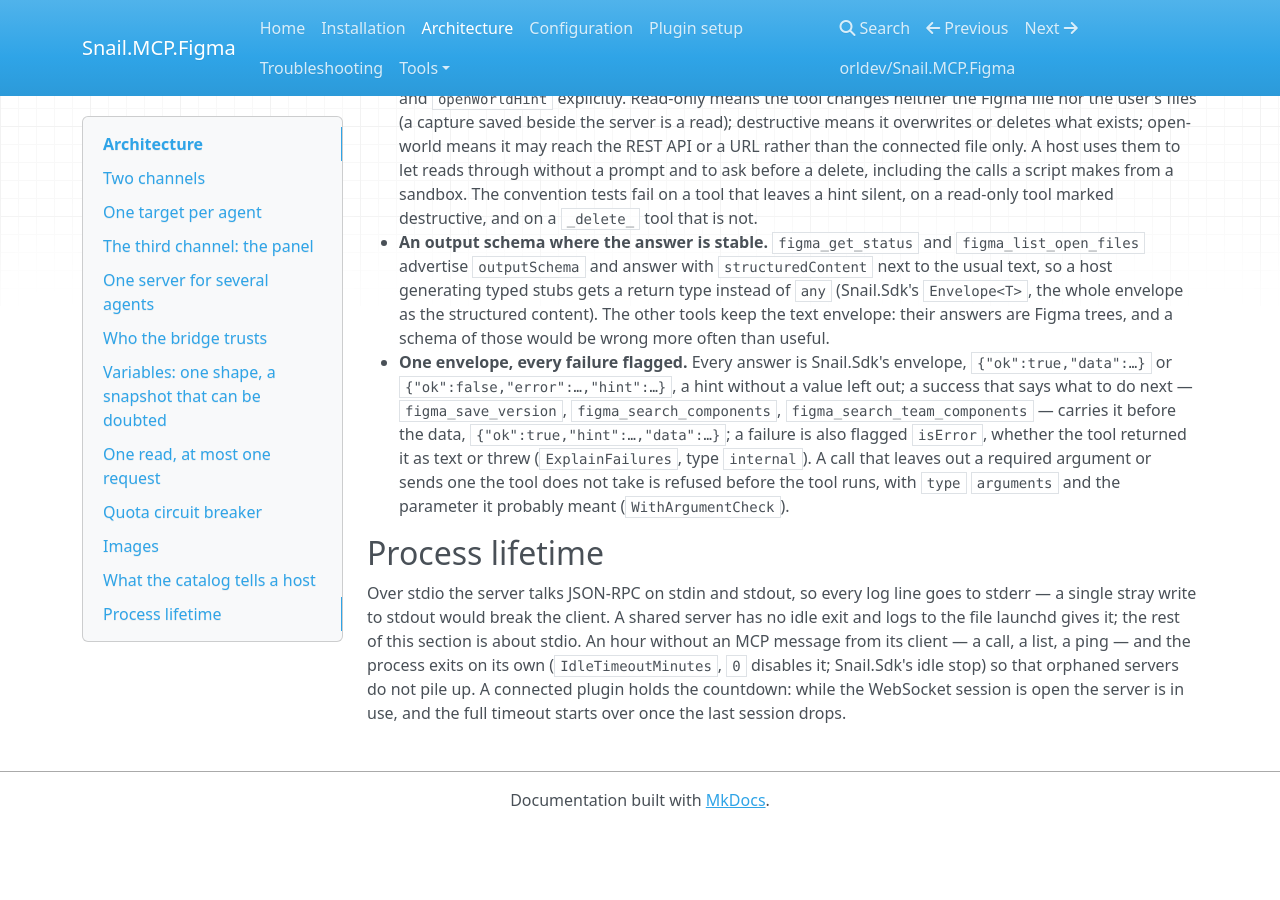
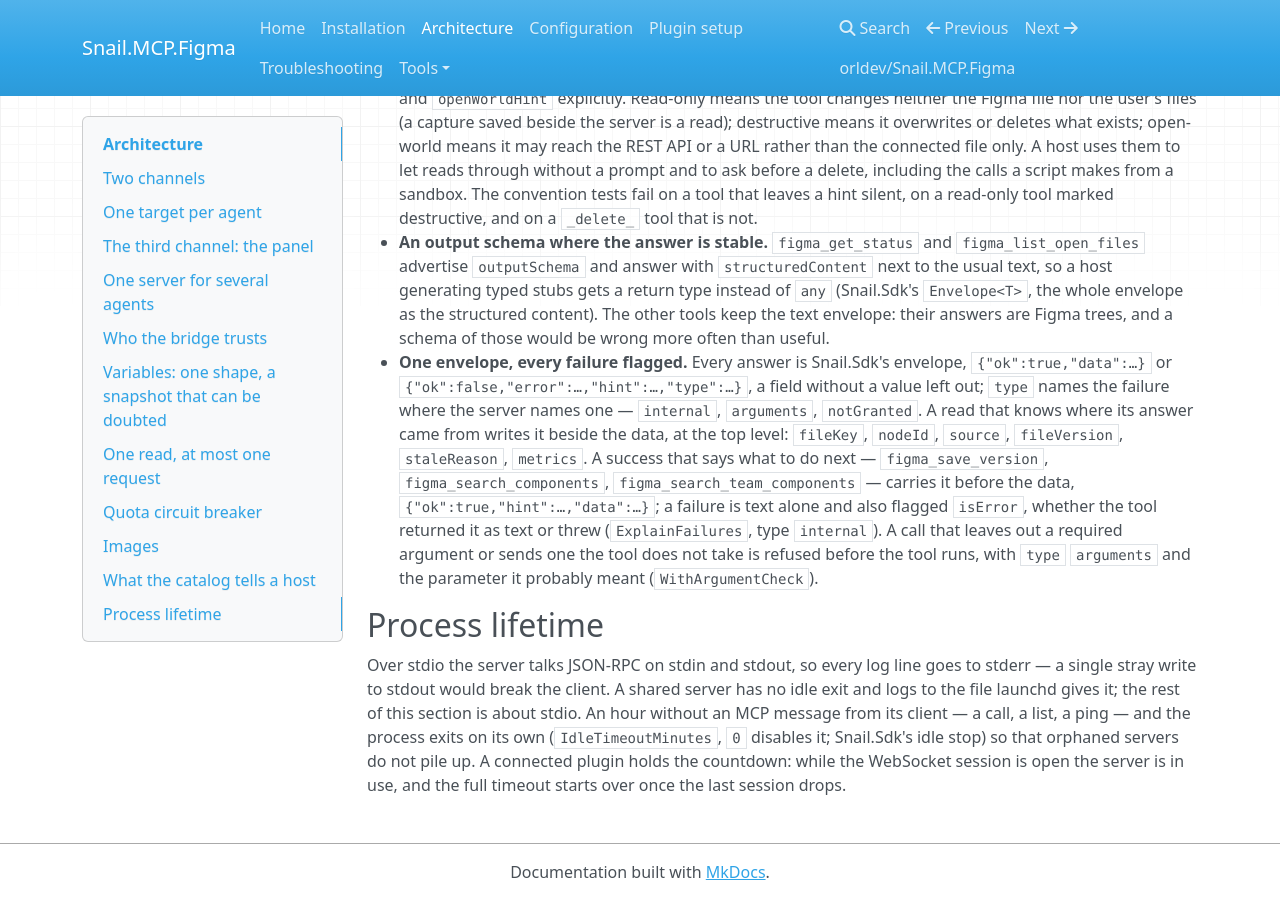
Before and after one commit to orldev/Snail.MCP.Figma, an MkDocs documentation site: the page built from docs/content/architecture.md, in a window 1280 px wide and 900 px high, scrolled down 5050 px. Built offline with MkDocs 1.6.1, drawn with Linux system fonts in a browser that asks for light colours; nearby versions of some CDN libraries; before the commit the page ends 5878 px from its top, so only the background shows below that.

Commit message:
chore: Snail.Sdk 0.5.0
Refusal words by name, a picture tool's failure through ToolAnswer.Of.

```diff
--- a/docs/content/architecture.md
+++ b/docs/content/architecture.md
@@ -214,10 +214,12 @@ from a sandbox. The server meets that in three places.
   other tools keep the text envelope: their answers are Figma trees, and a schema of those would be wrong more often
   than useful.
 - **One envelope, every failure flagged.** Every answer is Snail.Sdk's envelope, `{"ok":true,"data":…}` or
-  `{"ok":false,"error":…,"hint":…}`, a hint without a value left out; a success that says what to do next —
-  `figma_save_version`, `figma_search_components`, `figma_search_team_components` — carries it before the data,
-  `{"ok":true,"hint":…,"data":…}`; a failure is also flagged `isError`, whether the
-  tool returned it as text or threw (`ExplainFailures`, type `internal`). A call that leaves out a required argument
+  `{"ok":false,"error":…,"hint":…,"type":…}`, a field without a value left out; `type` names the failure where the
+  server names one — `internal`, `arguments`, `notGranted`. A read that knows where its answer came from writes it
+  beside the data, at the top level: `fileKey`, `nodeId`, `source`, `fileVersion`, `staleReason`, `metrics`. A
+  success that says what to do next — `figma_save_version`, `figma_search_components`,
+  `figma_search_team_components` — carries it before the data, `{"ok":true,"hint":…,"data":…}`; a failure is text
+  alone and also flagged `isError`, whether the tool returned it as text or threw (`ExplainFailures`, type `internal`). A call that leaves out a required argument
   or sends one the tool does not take is refused before the tool runs, with `type` `arguments` and the parameter it
   probably meant (`WithArgumentCheck`).
 
--- a/global.json
+++ b/global.json
@@ -12,7 +12,7 @@
   },
 
   "msbuild-sdks": {
-    "Snail.Sdk": "0.5.0-local.11",
-    "Snail.Sdk.Mcp": "0.5.0-local.11"
+    "Snail.Sdk": "0.5.0",
+    "Snail.Sdk.Mcp": "0.5.0"
   }
 }
```
Also changed, not shown: 6 other files.
